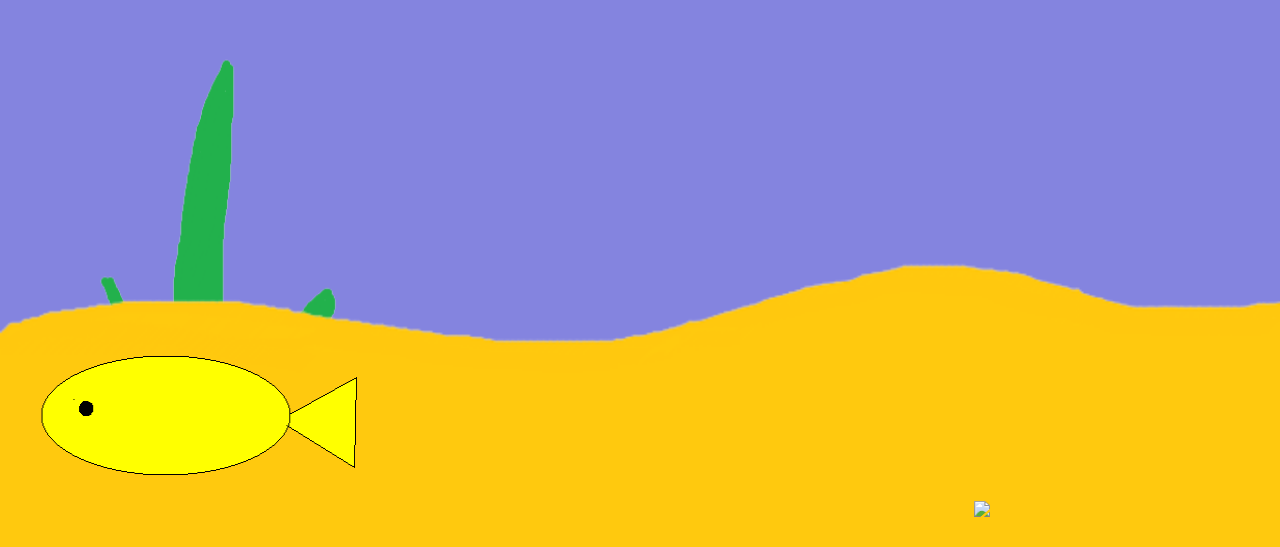
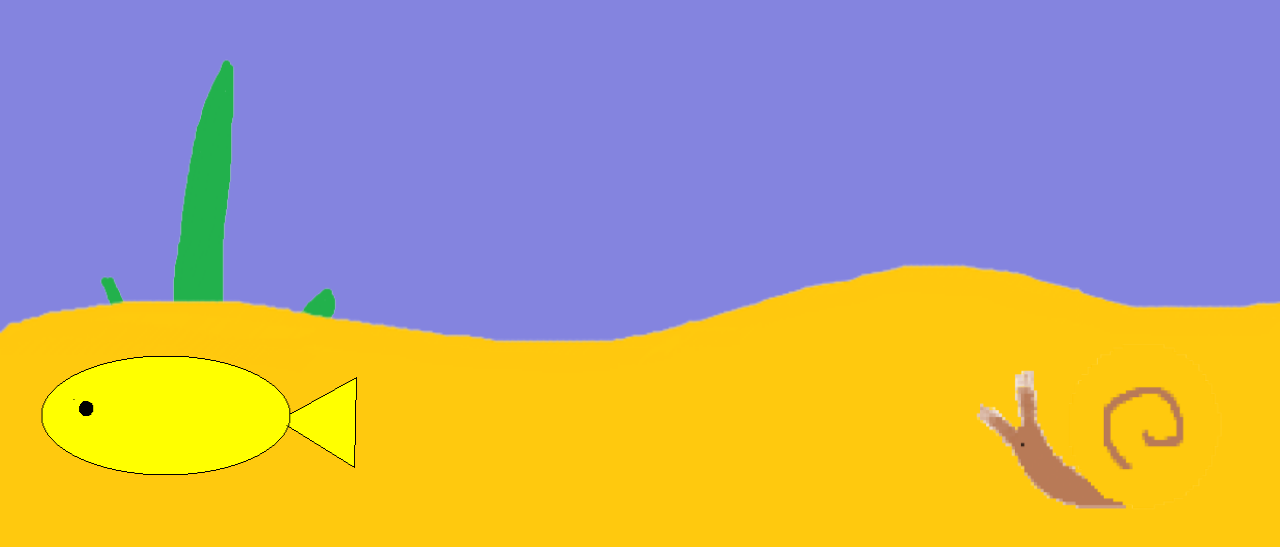
Before and after one commit to eledayshow/fish, a plain HTML site: page index.html in a window 1280 px wide. Shown: the part 253-800 px from the top of the page. Drawn offline with Linux system fonts and the light colour scheme.

Commit message:
Update index.html

```diff
--- a/index.html
+++ b/index.html
@@ -9,6 +9,6 @@
   <img src="рыба.png" alt="рыба" class="fish">
   <img src="трава-removebg-preview (1).png" alt="" class="seaplant">
   <img src="земля-removebg-preview.png" alt="" class="ground">
-  <img src="улитка-removebg-preview.png alt="" class="ulitka">
+  <img src="улитка-removebg-preview.png" alt="" class="ulitka">
 </body>
 </html>
```
